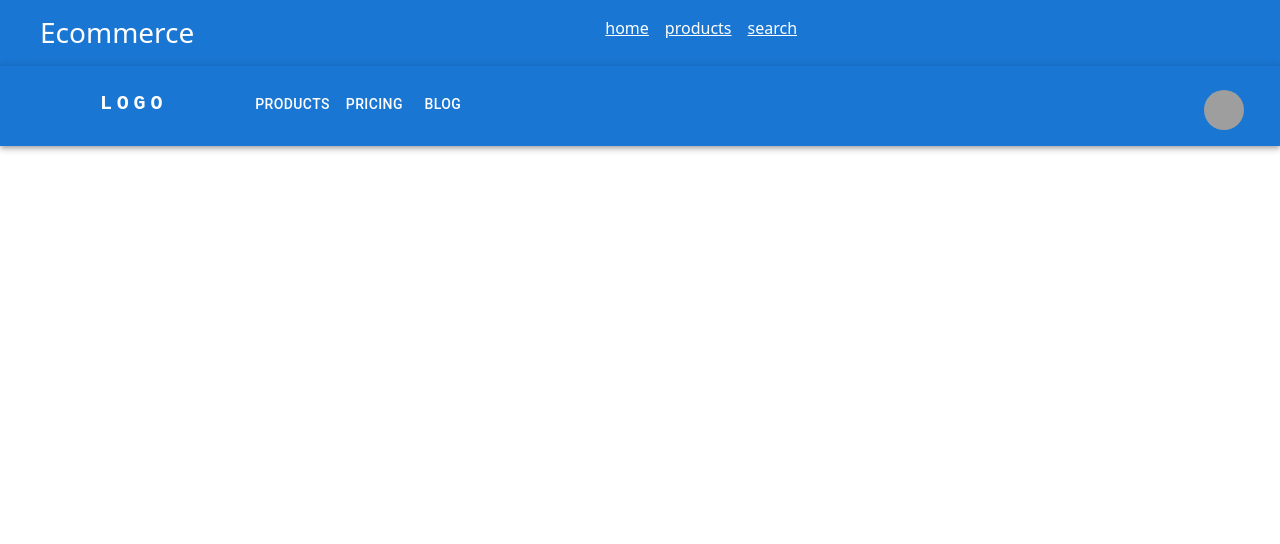
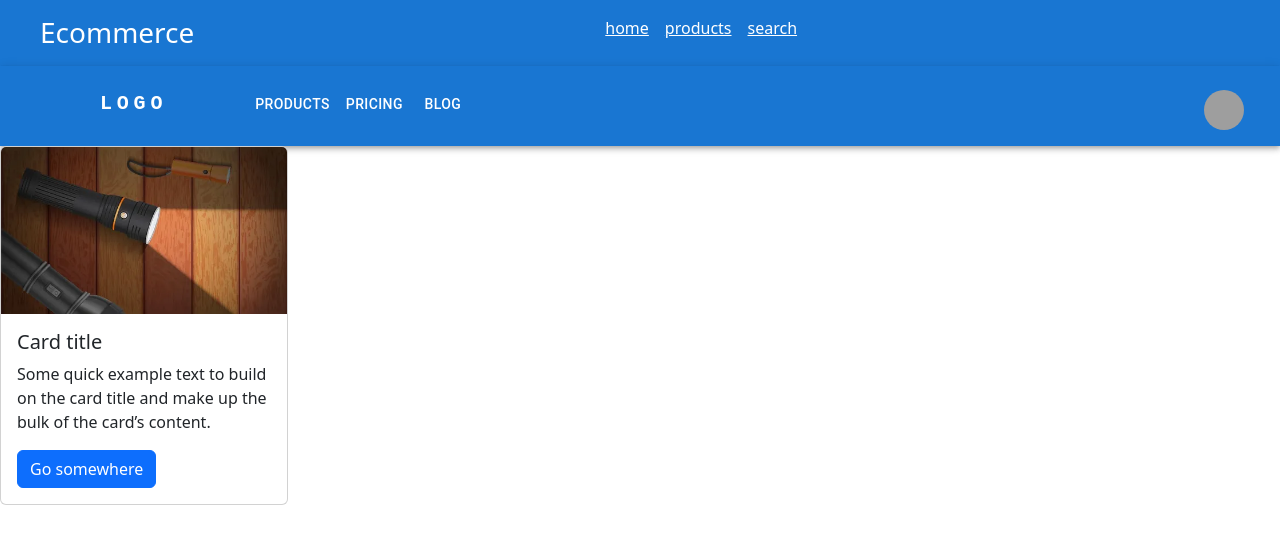
Before and after one commit to VUPPUKULADEEP/Campus-Food-Market-Place, a React app in the folder frontend/: page / in a window 1280 px wide. Shown: the top 544 px of the page. Built offline with nearby package versions, Linux system fonts and the light colour scheme; grey boxes are pictures that could not be loaded; some icons are missing; the HTML template or start-up script is replaced by a standard one.

Commit message:
added card for product in home page

```diff
--- a/frontend/pages/Home.jsx
+++ b/frontend/pages/Home.jsx
@@ -1,12 +1,21 @@
 import React from 'react'
 import ResponsiveAppBar from '../components/ResponsiveAppBar'
 import AppBar from '../components/AppBar'
+import './home.css'
 
 const Home = () => {
   return (
     <>
     <AppBar/>
     <ResponsiveAppBar />
+    <div className="card">
+  <img src="../src/assets/sample.jpg" className="card-img-top" alt="..."/>
+  <div className="card-body">
+    <h5 className="card-title">Card title</h5>
+    <p className="card-text">Some quick example text to build on the card title and make up the bulk of the card’s content.</p>
+    <a href="#" className="btn btn-primary">Go somewhere</a>
+  </div>
+</div>
     </>
   )
 }
--- /dev/null
+++ b/frontend/pages/home.css
@@ -0,0 +1,3 @@
+.card{
+    width: 18rem;
+}
```
Also changed, not shown: frontend/pages/SingleProduct.jsx (added), frontend/src/assets/sample.jpg (added).
